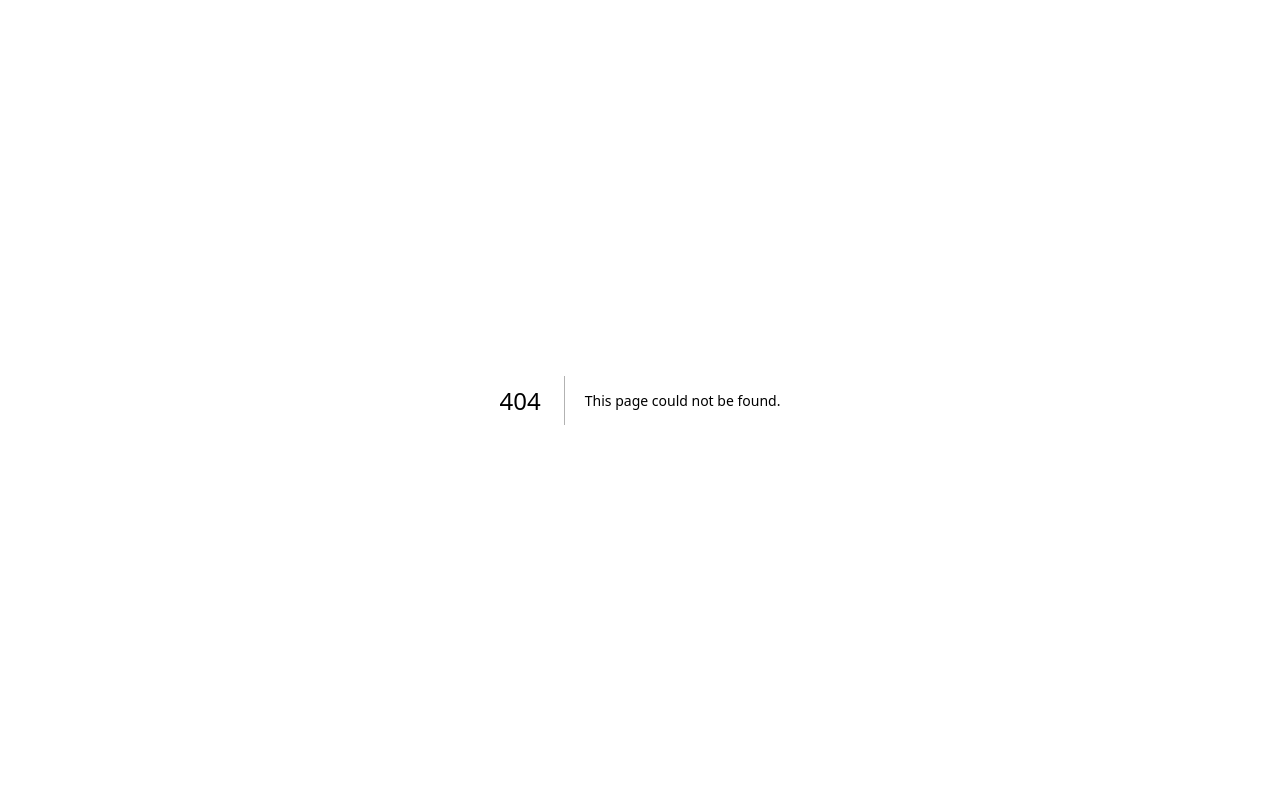
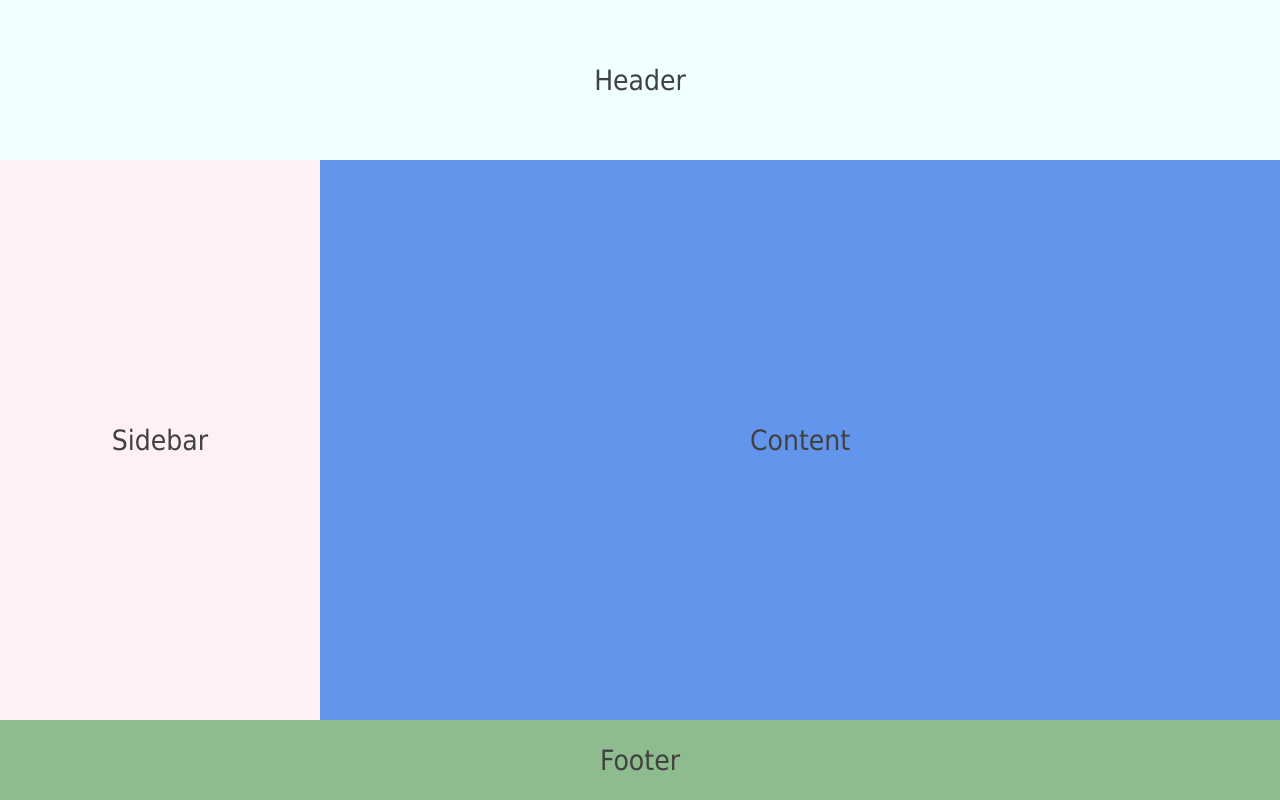
Before and after one commit to Razum/frontend_dive, a Next.js app: page /grid-area in a window 1280 px wide. Before the commit this address had no page. Shown: the top 800 px of the page. Built offline with nearby package versions, Linux system fonts and the light colour scheme.

Commit message:
grid-area

```diff
--- a/package.json
+++ b/package.json
@@ -10,6 +10,7 @@
         "format": "prettier --write ."
     },
     "dependencies": {
+        "clsx": "^2.1.1",
         "next": "14.2.5",
         "react": "^18",
         "react-dom": "^18"
--- a/src/app/globals.css
+++ b/src/app/globals.css
@@ -1,2 +1,6 @@
 :root {
 }
+body {
+    padding: 0;
+    margin: 0;
+}
--- /dev/null
+++ b/src/app/grid-area/page.module.css
@@ -0,0 +1,99 @@
+.wrapper {
+    display: flex;
+    flex-direction: column;
+    gap: 2rem;
+    font-family: Tahoma, sans-serif;
+    font-size: 1.75rem;
+    font-weight: 500;
+    color: #424141;
+}
+
+.grid {
+    display: grid;
+    height: 100vh;
+}
+
+.grid > div {
+    display: flex;
+    justify-content: center;
+    align-items: center;
+}
+
+.header {
+    background-color: azure;
+    grid-area: header;
+}
+
+.sidebar {
+    background-color: lavenderblush;
+    grid-area: sidebar;
+}
+
+.content {
+    background-color: cornflowerblue;
+    grid-area: content;
+}
+
+.footer {
+    background-color: darkseagreen;
+    grid-area: footer;
+}
+
+
+.grid1 {
+    grid-template-columns: 20rem 1fr;
+    grid-template-rows: 10rem 1fr 5rem;
+    grid-template-areas: 'header header' 'sidebar content' 'footer footer';
+}
+
+.grid2 {
+    grid-template-columns: 20rem 1fr;
+    grid-template-rows: 10rem 1fr 5rem;
+    grid-template-areas: 'header header' 'sidebar content' '... footer';
+}
+
+.grid3 {
+    grid-template-columns: 20rem 1fr;
+    grid-template-rows: 8rem 1fr 5rem;
+    grid-template-areas: 'content content' 'header sidebar' 'footer footer';
+}
+
+.grid4 {
+    grid-template-columns: 20rem 1fr;
+    grid-template-rows: 8rem 5rem 1fr 5rem;
+    grid-template-areas: 'header header' 'sidebar sidebar' 'content content' 'footer footer';
+}
+
+@media (min-width: 64em) {
+    .grid4 {
+        grid-template-columns: 20rem 1fr;
+        grid-template-rows: 10rem 1fr 5rem;
+        grid-template-areas: 'header header' 'sidebar content' 'footer footer';
+    }
+}
+
+.grid5 {
+    grid-template-columns: 10rem 1fr 10rem;
+    grid-template-rows: 8rem 1fr 5rem;
+    grid-template-areas: '. header .' '. content .' '. footer .';
+}
+
+.grid6 {
+    height: 30vh;
+    gap: 1rem;
+    grid-template-columns: repeat(auto-fill, minmax(10rem, 1fr));
+}
+
+.grid6 > div {
+    background-color: #71d5f3;
+}
+
+.grid7 {
+    height: 30vh;
+    gap: 1rem;
+    grid-template-columns: repeat(auto-fit, minmax(10rem, 1fr));
+}
+
+.grid7 > div {
+    background-color: #acf8b1;
+}
--- /dev/null
+++ b/src/app/grid-area/page.tsx
@@ -0,0 +1,51 @@
+import clsx from "clsx";
+import styles from '@/app/grid-area/page.module.css';
+
+const GridAreaPage = () => {
+    return (
+        <div className={styles.wrapper}>
+            <div className={clsx(styles.grid, styles.grid1)}>
+                <div className={styles.header}>Header</div>
+                <div className={styles.sidebar}>Sidebar</div>
+                <div className={styles.content}>Content</div>
+                <div className={styles.footer}>Footer</div>
+            </div>
+            <div className={clsx(styles.grid, styles.grid2)}>
+                <div className={styles.header}>Header</div>
+                <div className={styles.sidebar}>Sidebar</div>
+                <div className={styles.content}>Content</div>
+                <div className={styles.footer}>Footer</div>
+            </div>
+            <div className={clsx(styles.grid, styles.grid3)}>
+                <div className={styles.header}>Header</div>
+                <div className={styles.sidebar}>Sidebar</div>
+                <div className={styles.content}>Content</div>
+                <div className={styles.footer}>Footer</div>
+            </div>
+            <div className={clsx(styles.grid, styles.grid4)}>
+                <div className={styles.header}>Header</div>
+                <div className={styles.sidebar}>Sidebar</div>
+                <div className={styles.content}>Content</div>
+                <div className={styles.footer}>Footer</div>
+            </div>
+            <div className={clsx(styles.grid, styles.grid5)}>
+                <div className={styles.header}>Header</div>
+                <div className={styles.content}>Content</div>
+                <div className={styles.footer}>Footer</div>
+            </div>
+            <div className={clsx(styles.grid, styles.grid6)}>
+                <div>Column 1</div>
+                <div>Column 2</div>
+                <div>Column 3</div>
+            </div>
+            <div className={clsx(styles.grid, styles.grid7)}>
+                <div>Column 1</div>
+                <div>Column 2</div>
+                <div>Column 3</div>
+                <div>Column 4</div>
+            </div>
+        </div>
+    );
+};
+
+export default GridAreaPage;
```
Also changed, not shown: 1 other file (tests, documents, lock files or other folders).
